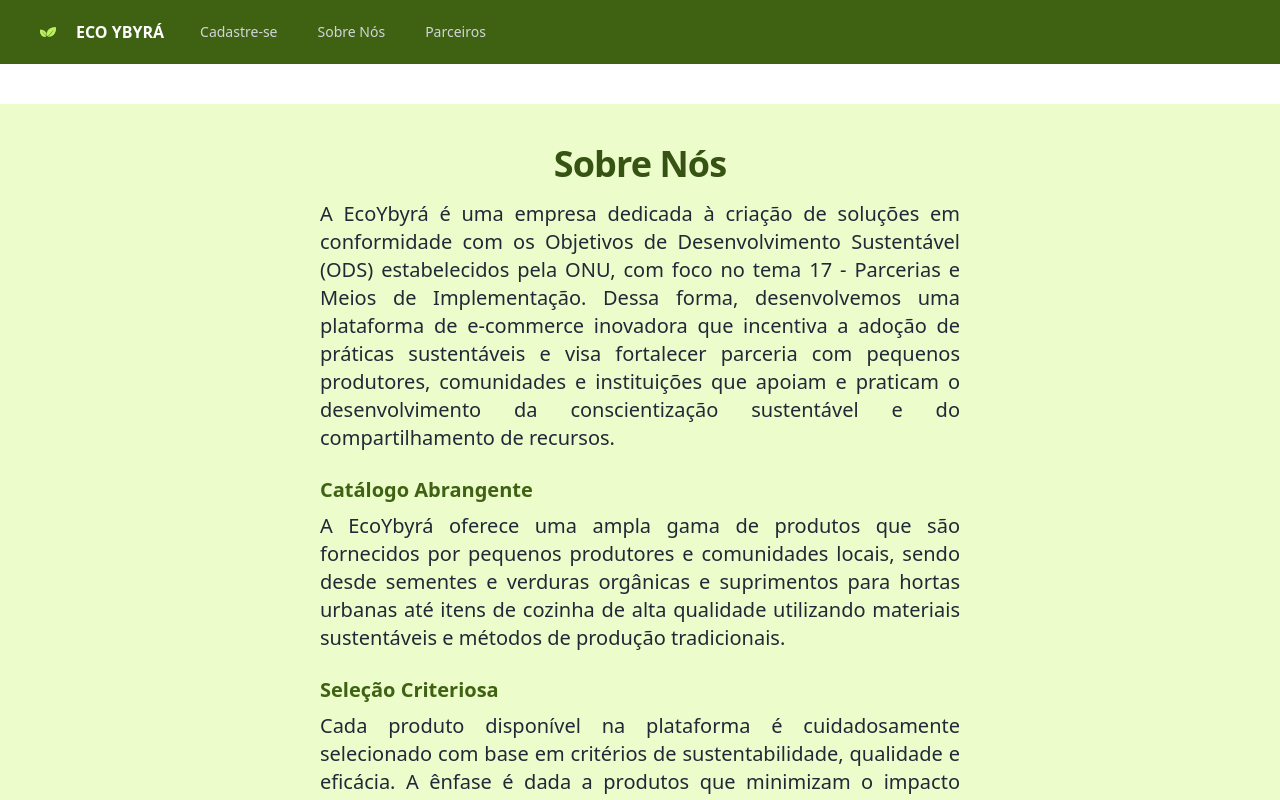
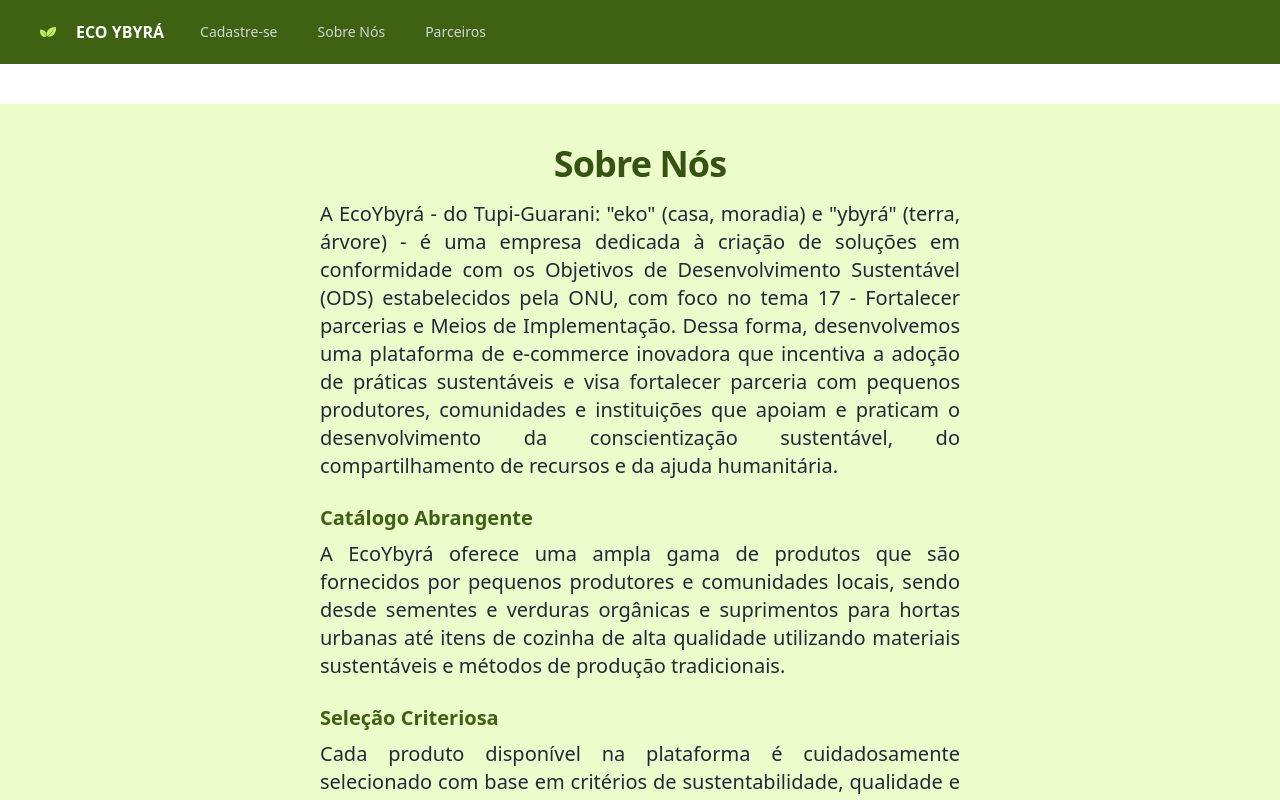
Before and after one commit to Projeto-EcoYbyra/Frontend, a React app: page /SobreNos in a window 1280 px wide. Shown: the top 800 px of the page. Built offline with nearby package versions, Linux system fonts and the light colour scheme; the HTML template or start-up script is replaced by a standard one.

Commit message:
update sobreNós

```diff
--- a/src/pages/sobreNos/SobreNos.tsx
+++ b/src/pages/sobreNos/SobreNos.tsx
@@ -7,11 +7,12 @@ function SobreNos() {
                 <div className="mx-auto max-w-screen-sm text-justify">
                     <h2 className="text-center mb-4 text-4xl tracking-tight font-extrabold text-lime-900 dark:text-white">Sobre Nós</h2>
                     <p className="font-normal text-gray-800 lg:mb-6 sm:text-xl dark:text-gray-400">
-                        A EcoYbyrá é uma empresa dedicada à criação de soluções em conformidade com os Objetivos de Desenvolvimento Sustentável (ODS) estabelecidos pela ONU,
-                        com foco no tema 17 - Parcerias e Meios de Implementação.
+                        A EcoYbyrá - do Tupi-Guarani: "eko" (casa, moradia) e "ybyrá" (terra, árvore) -
+                        é uma empresa dedicada à criação de soluções em conformidade com os Objetivos de Desenvolvimento Sustentável (ODS) estabelecidos pela ONU,
+                        com foco no tema 17 - Fortalecer parcerias e Meios de Implementação.
                         Dessa forma, desenvolvemos uma plataforma de e-commerce inovadora que incentiva a adoção de práticas
                         sustentáveis e visa fortalecer parceria com pequenos produtores, comunidades e instituições que apoiam e
-                        praticam o desenvolvimento da conscientização sustentável e do compartilhamento de recursos.
+                        praticam o desenvolvimento da conscientização sustentável, do compartilhamento de recursos e da ajuda humanitária.
                     </p>
                     <p className="font-normal text-gray-800 lg:mb-6 sm:text-xl dark:text-gray-400">
                         <h3 className='font-bold  text-lime-800 mb-2'>Catálogo Abrangente</h3>
```
